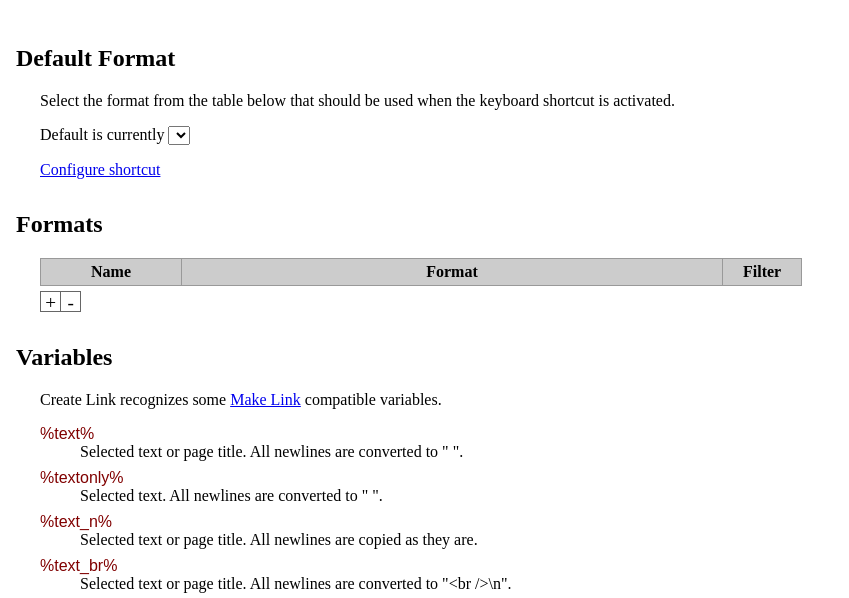
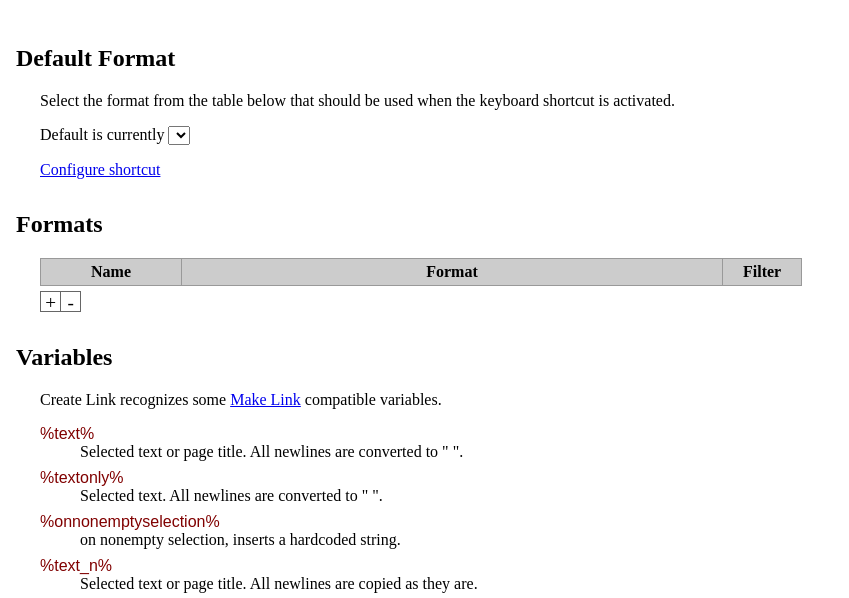
Before and after one commit to ku/CreateLink, a browser extension: page extension/options.html in a window 1280 px wide. Shown: the part 177-775 px from the top of the page, without its empty margins (0-849 px from the left). Drawn offline with Linux system fonts and the light colour scheme.

Commit message:
onnonemptyselection

```diff
--- a/extension/options.html
+++ b/extension/options.html
@@ -64,6 +64,8 @@
       <dd>Selected text or page title. All newlines are converted to " ".</dd>
       <dt>%textonly%</dt>
       <dd>Selected text. All newlines are converted to " ".</dd>
+      <dt>%onnonemptyselection%</dt>
+      <dd>on nonempty selection, inserts a hardcoded string.</dd>
       <dt>%text_n%</dt>
       <dd>Selected text or page title. All newlines are copied as they are.</dd>
       <dt>%text_br%</dt>
--- a/src/createlink.js
+++ b/src/createlink.js
@@ -27,6 +27,8 @@ class CreateLink {
       replace(/%url%/g, url).
       replace(/%text%/g, text.replace(/\n/g, ' ')).
       replace(/%textonly%/g, textonly.replace(/\n/g, ' ')).
+      // TODO: allow customizing this, eg using regex replace
+      replace(/%onnonemptyselection%/g, textonly == "" ? " TITLE: " : "").
       replace(/%text_n%/g, text).
       replace(/%text_br%/g, text.replace(/\n/g, '<br />\n')).
       replace(/%text_md%/g, text.replace(/[|\\`*_{}\[\]()#+\-.!]/g, '\\$&')).
```
Also changed, not shown: extension/manifest.json.
